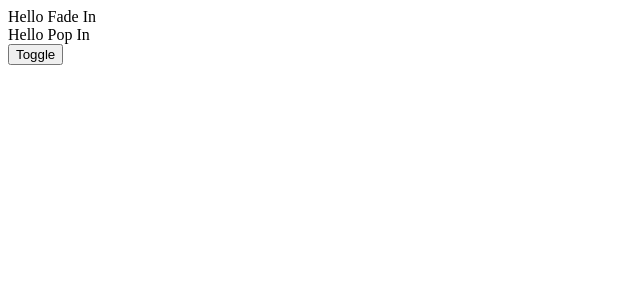
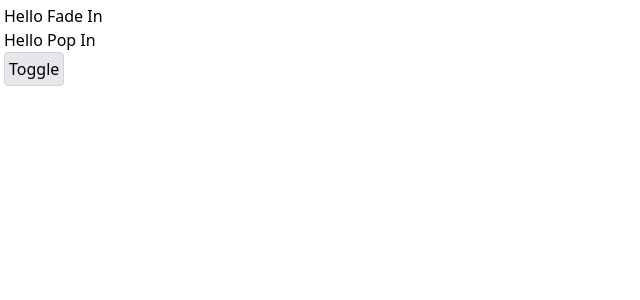
Before and after one commit to vueschool/vue-transitions-and-animations-course, a Vue app: page / in a window 1280 px wide. Shown: the top 300 px of the page, without its empty margins (0-640 px from the left). Built offline with nearby package versions, Linux system fonts and the light colour scheme.

Commit message:
9-custom-vue-transition-classes-aka-tailwind-css-with-vue-transitions

```diff
--- a/package.json
+++ b/package.json
@@ -15,9 +15,12 @@
     "@rushstack/eslint-patch": "^1.1.4",
     "@vitejs/plugin-vue": "^3.0.3",
     "@vue/eslint-config-prettier": "^7.0.0",
+    "autoprefixer": "^10.4.14",
     "eslint": "^8.22.0",
     "eslint-plugin-vue": "^9.3.0",
+    "postcss": "^8.4.24",
     "prettier": "^2.7.1",
+    "tailwindcss": "^3.3.2",
     "vite": "^3.0.9"
   }
 }
--- /dev/null
+++ b/postcss.config.js
@@ -0,0 +1,6 @@
+module.exports = {
+  plugins: {
+    tailwindcss: {},
+    autoprefixer: {},
+  },
+}
--- a/src/components/FadeTransition.vue
+++ b/src/components/FadeTransition.vue
@@ -1,18 +1,10 @@
 <template>
-  <Transition name="fade">
+  <Transition
+    enter-active-class="transition-opacity duration-500"
+    leave-active-class="transition-opacity duration-500"
+    enter-from-class="opacity-0"
+    leave-to-class="opacity-0"
+  >
     <slot></slot>
   </Transition>
 </template>
-<style>
-/* Fade */
-.fade-enter-active,
-.fade-leave-active {
-  transform-origin: unset;
-  transition: opacity 0.5s ease;
-}
-
-.fade-enter-from,
-.fade-leave-to {
-  opacity: 0;
-}
-</style>
--- /dev/null
+++ b/src/main.css
@@ -0,0 +1,11 @@
+@tailwind base;
+@tailwind components;
+@tailwind utilities;
+
+#app {
+  @apply p-1;
+}
+
+button {
+  @apply bg-gray-200 rounded border-gray-300 border p-1;
+}
--- a/src/main.js
+++ b/src/main.js
@@ -1,4 +1,5 @@
 import { createApp } from "vue";
 import App from "./App.vue";
+import "./main.css";
 
 createApp(App).mount("#app");
--- /dev/null
+++ b/tailwind.config.js
@@ -0,0 +1,8 @@
+/** @type {import('tailwindcss').Config} */
+export default {
+  content: ["./index.html", "./src/**/*.{js,ts,vue}"],
+  theme: {
+    extend: {},
+  },
+  plugins: [],
+};
```
Also changed, not shown: 1 other file (tests, documents, lock files or other folders).
